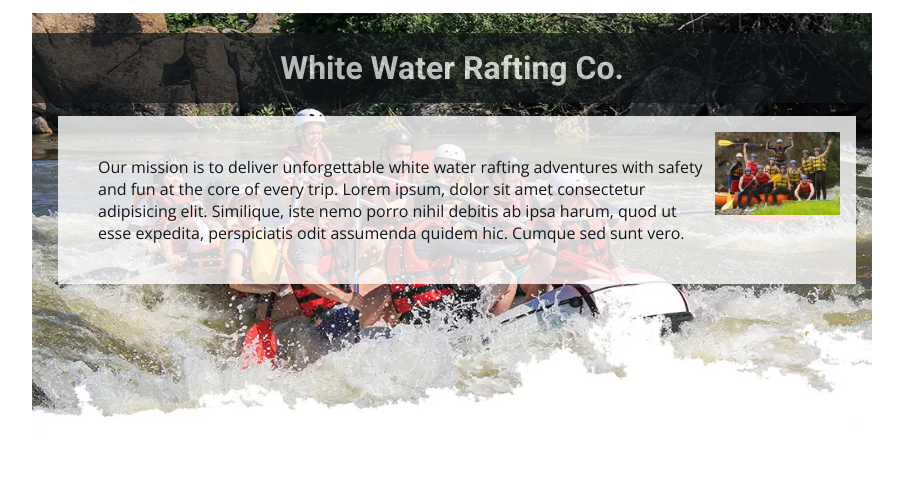
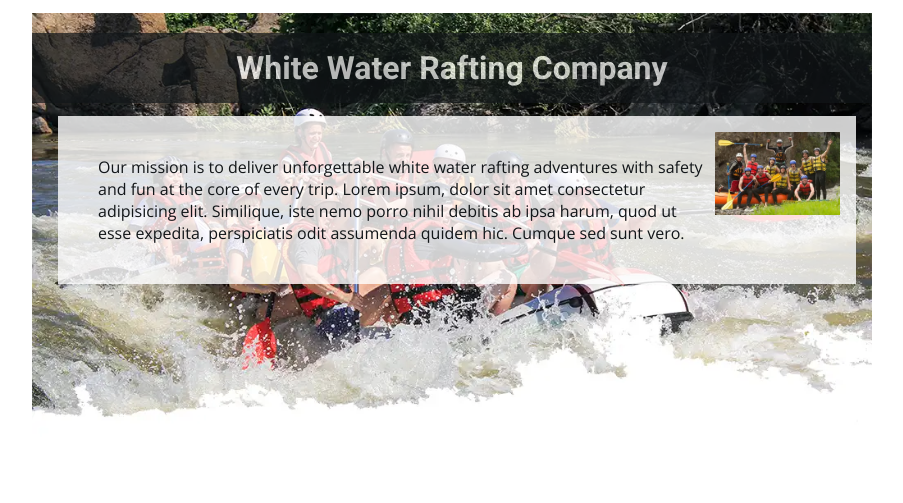
Before and after one commit to matheusnsilva7/wdd130, a plain HTML site: page wwr/about.html in a window 1280 px wide. Shown: the part 227-730 px from the top of the page, without its empty margins (188-1091 px from the left). Drawn offline with nearby package versions, Linux system fonts and the light colour scheme.

Commit message:
white water rafting

```diff
--- a/wwr/about.html
+++ b/wwr/about.html
@@ -27,7 +27,7 @@
     <main>
       <div class="hero">
         <img src="images/hero.webp" alt="Rafting Adventure" />
-        <h1>White Water Rafting Co.</h1>
+        <h1>White Water Rafting Company</h1>
         <article>
           <img src="images/happy-client.webp" alt="Happy Client" />
           <p>
```
